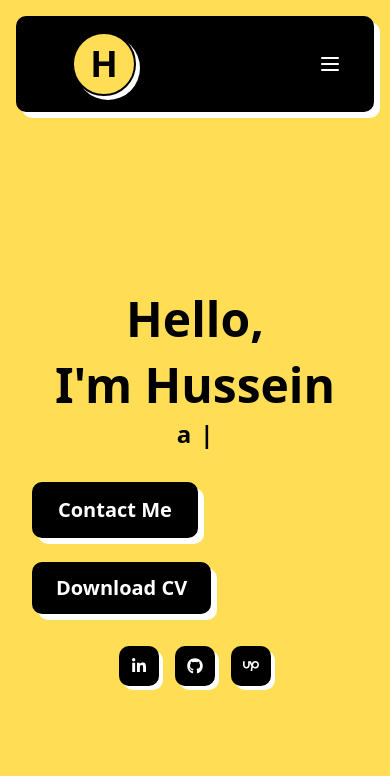
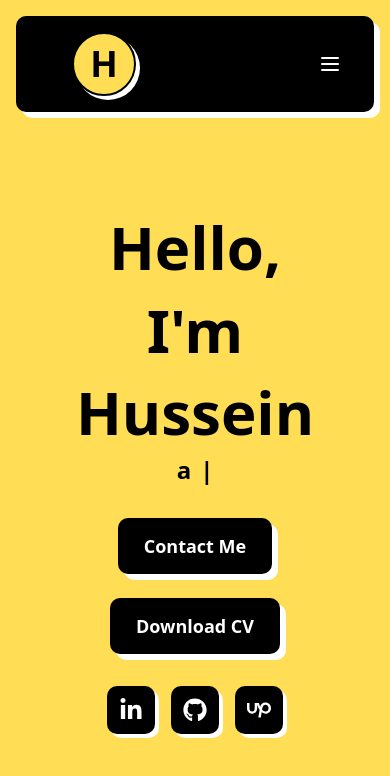
Before and after one commit to HusseinSaeid/Personal-Portfolio, a Next.js app: page / in a window 390 px wide. Shown: the top 776 px of the page. Built offline with nearby package versions, Linux system fonts and the light colour scheme.

Commit message:
Refine hero section layout and button styles
Updated the hero section to improve alignment, spacing, and responsiveness. Adjusted button and social link styles for better consistency and appearance across different screen sizes.

```diff
--- a/app/page.tsx
+++ b/app/page.tsx
@@ -15,20 +15,21 @@ export default function Home() {
       </header>
 
       {/* Hero Section */}
-      <main className="flex-1  flex items-center justify-center">
-        <section className="flex flex-col md:flex-row items-center justify-between px-8 lg:px-20  gap-12">
+      <main className="flex-1 flex items-center justify-center mt-12 mb-20">
+        <section className="flex flex-col items-center justify-center px-6 sm:px-10 lg:px-20 gap-12 max-w-6xl w-full mx-auto text-center">
           {/* Left Side (Text) */}
           <div className="flex-1 flex flex-col items-center justify-center">
-            <h2 className="text-5xl md:text-7xl font-extrabold text-black leading-snug text-center">
+            <h2 className="text-6xl font-extrabold text-black leading-snug">
               Hello,
               <br /> I&apos;m Hussein
             </h2>
             <HeroText />
 
-            <div className="flex flex-wrap gap-6 mt-8">
+            {/* Buttons */}
+            <div className="flex flex-wrap justify-center gap-6 mt-8">
               <Link
                 href="/contact"
-                className="bg-black text-white px-6 py-3 rounded-lg font-bold text-xl
+                className="bg-black text-white px-6 py-3 rounded-lg font-bold text-lg sm:text-xl
                 shadow-[6px_6px_0px_white] hover:bg-white hover:text-black hover:shadow-[6px_6px_0px_black]
                 border-2 border-black hover:border-white
                 transition duration-300 ease-in-out"
@@ -39,19 +40,22 @@ export default function Home() {
               <a
                 href="/Hussein ElSaeid Cv.pdf"
                 download
-                className="bg-black text-white px-6 py-3 rounded-lg font-bold text-xl
+                className="bg-black text-white px-6 py-3 rounded-lg font-bold text-lg sm:text-xl
                 shadow-[6px_6px_0px_white] hover:bg-white hover:text-black hover:shadow-[6px_6px_0px_black]
+                border-2 border-black hover:border-white
                 transition duration-300 ease-in-out"
               >
                 Download CV
               </a>
             </div>
-            <div className="mt-8 flex flex-wrap gap-4">
+
+            {/* Social Links */}
+            <div className="mt-8 flex flex-wrap justify-center gap-4">
               <a
                 href="https://www.linkedin.com/in/hussein-elsaeid-445032238/"
                 target="_blank"
                 rel="noopener noreferrer"
-                className=" text-3x1 flex items-center flex-col justify-center bg-black text-white px-3 py-3 rounded-lg shadow-[4px_4px_0px_white]
+                className="text-2xl sm:text-3xl flex items-center justify-center bg-black text-white w-12 h-12 rounded-lg shadow-[4px_4px_0px_white]
               hover:bg-white hover:text-black hover:shadow-[6px_6px_0px_black]
                 transition duration-300 ease-in-out"
               >
@@ -61,7 +65,7 @@ export default function Home() {
                 href="https://github.com/HusseinSaeid"
                 target="_blank"
                 rel="noopener noreferrer"
-                className=" text-3x1 flex items-center justify-center bg-black text-white px-3 py-3 rounded-lg shadow-[4px_4px_0px_white]
+                className="text-2xl sm:text-3xl flex items-center justify-center bg-black text-white w-12 h-12 rounded-lg shadow-[4px_4px_0px_white]
               hover:bg-white hover:text-black hover:shadow-[6px_6px_0px_black]
                 transition duration-300 ease-in-out"
               >
@@ -71,7 +75,7 @@ export default function Home() {
                 href="https://www.upwork.com/freelancers/~01f2c2e3af3fc6dd96"
                 target="_blank"
                 rel="noopener noreferrer"
-                className=" text-3x1 flex items-center justify-center bg-black text-white px-3 py-3 rounded-lg shadow-[4px_4px_0px_white]
+                className="text-2xl sm:text-3xl flex items-center justify-center bg-black text-white w-12 h-12 rounded-lg shadow-[4px_4px_0px_white]
               hover:bg-white hover:text-black hover:shadow-[6px_6px_0px_black]
                 transition duration-300 ease-in-out"
               >
```
